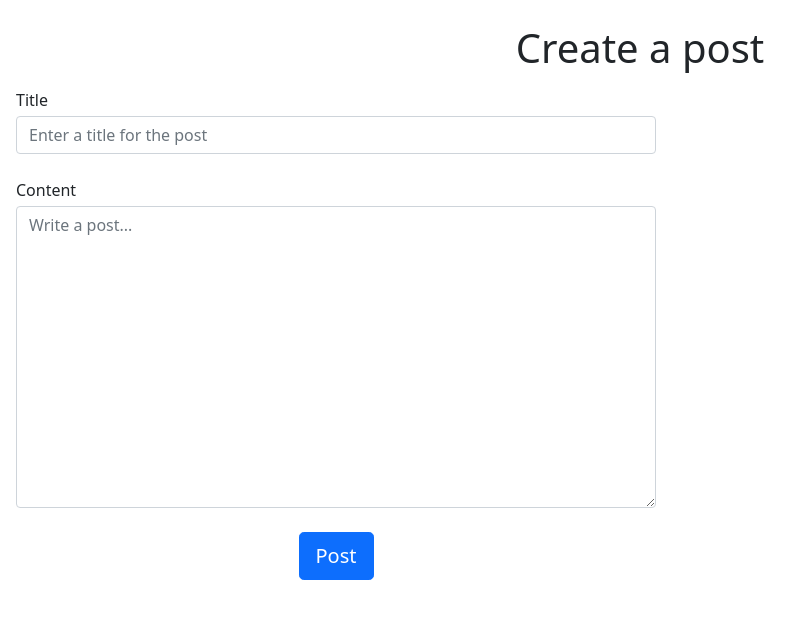
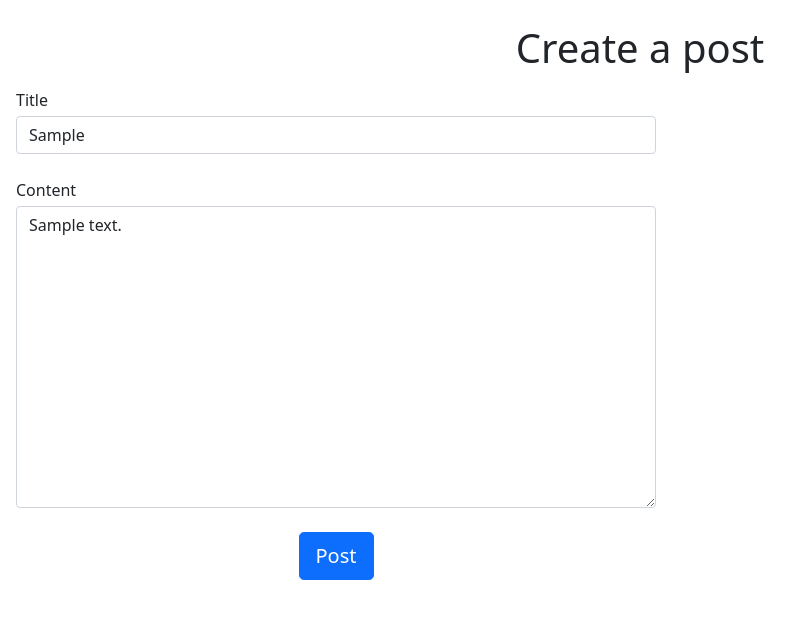
Before and after one commit to AQROBY/BlogApp, a Flask app: template website/templates/create_post.html in a window 1280 px wide. Shown: the part 82-701 px from the top of the page, without its empty margins (0-811 px from the left). Run offline with Flask 2, Linux system fonts and the light colour scheme; the template is opened without the code that fills it: most values are stand-ins (such as "Sample title", 1, 10 or a date in 2020).

Commit message:
Add keep already introduced data
Add keep already introduced data feature, on validation error for create post

```diff
--- a/website/templates/create_post.html
+++ b/website/templates/create_post.html
@@ -7,13 +7,22 @@
 <form class="col-6 m-3" method='POST'>
     <div class="form-group">
         <label for="title">Title</label>
+        {% if post.title == None %}
         <input type="text" class="form-control form-text" name="title" id="title" placeholder="Enter a title for the post">
+        {% else %}
+        <input type="text" class="form-control form-text" name="title" id="title" value={{post.title}}>
+        {% endif %}
     </div>
     <br />
     <div class="form-group">
         <label for="content">Content</label>
+        {% if post.content == None %}
         <textarea name="content" class="form-control form-text" id="content"
                   rows=12 placeholder="Write a post..."></textarea>
+        {% else %}
+        <textarea name="content" class="form-control form-text" id="content"
+                  rows=12>{{post.content}}</textarea>
+        {% endif %}
     </div>
     <br />
     <div align="center">
--- a/website/views/views.py
+++ b/website/views/views.py
@@ -23,6 +23,7 @@ def index():
 
 @views.route("/create", methods=['GET', 'POST'])
 def create_post():
+    tempPost = Post(None, None, None, None)
     if request.method == "POST":
         title = request.form.get('title')
         content = request.form.get('content')
@@ -30,7 +31,9 @@ def create_post():
 
         if not title:
             flash('Title cannot be empty', category='error')
+            tempPost.content = content
         elif not content:
+            tempPost.title = title
             flash('Content cannot be empty', category='error')
         else:
             post = Post(title, content, date, date)
@@ -38,7 +41,7 @@ def create_post():
             flash('Post created!', category='success')
             return redirect(url_for('views.index'))
 
-    return render_template('create_post.html')
+    return render_template('create_post.html', post=tempPost)
 
 @views.route("/edit/<int:id>", methods=['GET', 'POST'])
 def edit_post(id):
```
